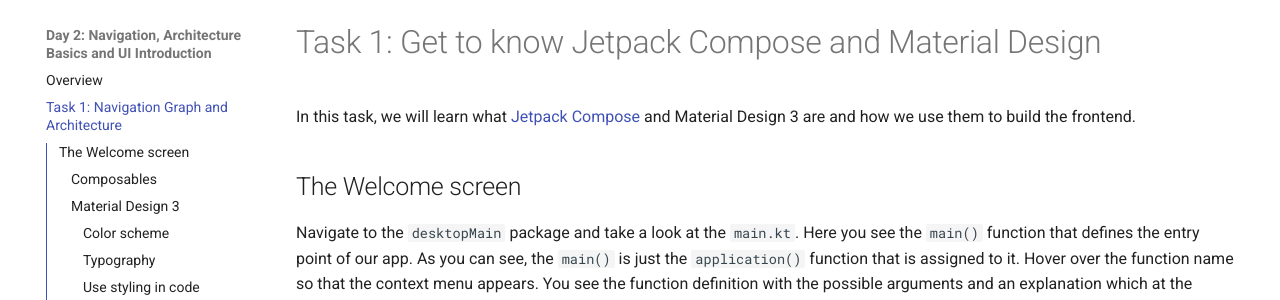
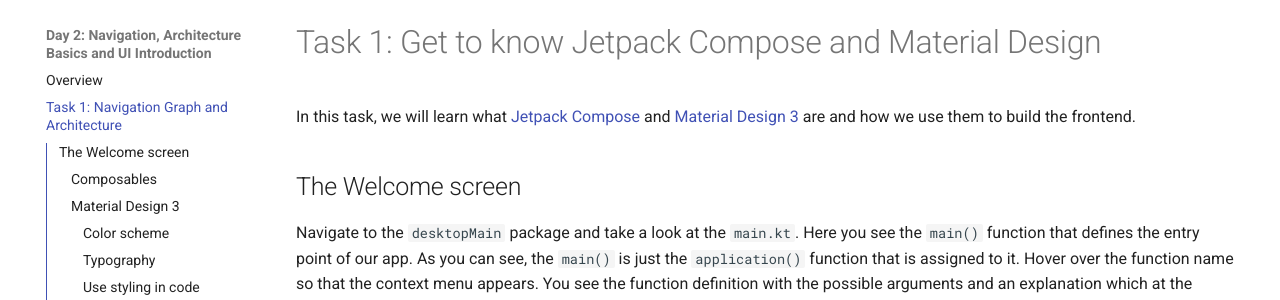
Before and after one commit to kirschkakao/Kotlin-Multiplatform-Training, an MkDocs documentation site: the page built from docs/day2/task1.md, in a window 1280 px wide and 900 px high. Shown: the part 124-424 px from the top of the window. Built offline with MkDocs 1.6.1 and Material for MkDocs 9.7.7, drawn with Linux system fonts in a browser that asks for light colours; part of the change alters nothing that is shown.

Commit message:
add link to intro

```diff
--- a/docs/day2/task1.md
+++ b/docs/day2/task1.md
@@ -1,6 +1,6 @@
 # Task 1: Get to know Jetpack Compose and Material Design
 
-In this task, we will learn what [Jetpack Compose](https://developer.android.com/compose) and Material Design 3 are and how we use them to build the frontend.
+In this task, we will learn what [Jetpack Compose](https://developer.android.com/compose) and [Material Design 3](https://m3.material.io/) are and how we use them to build the frontend.
 
 ## The Welcome screen
 
```
